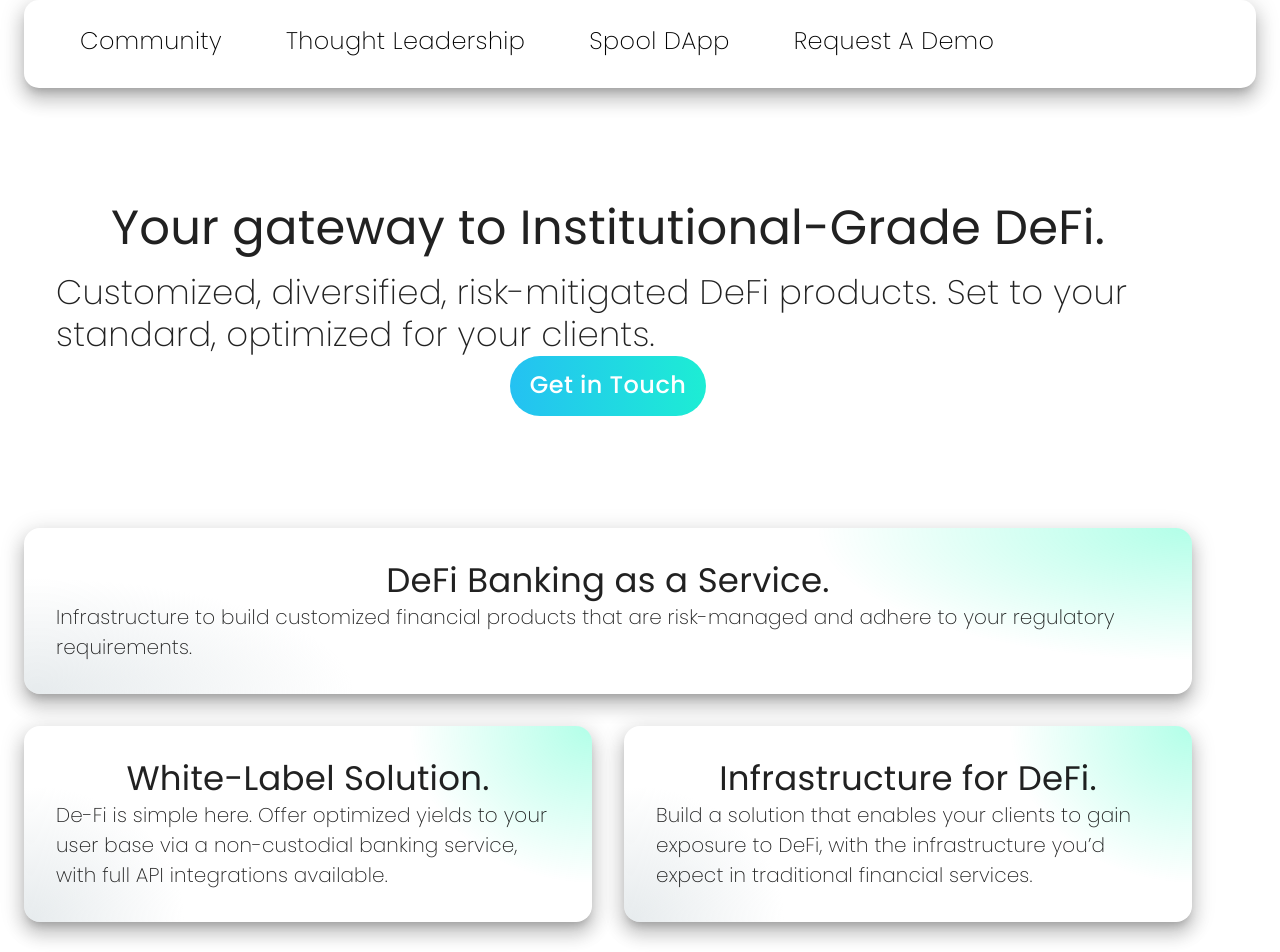
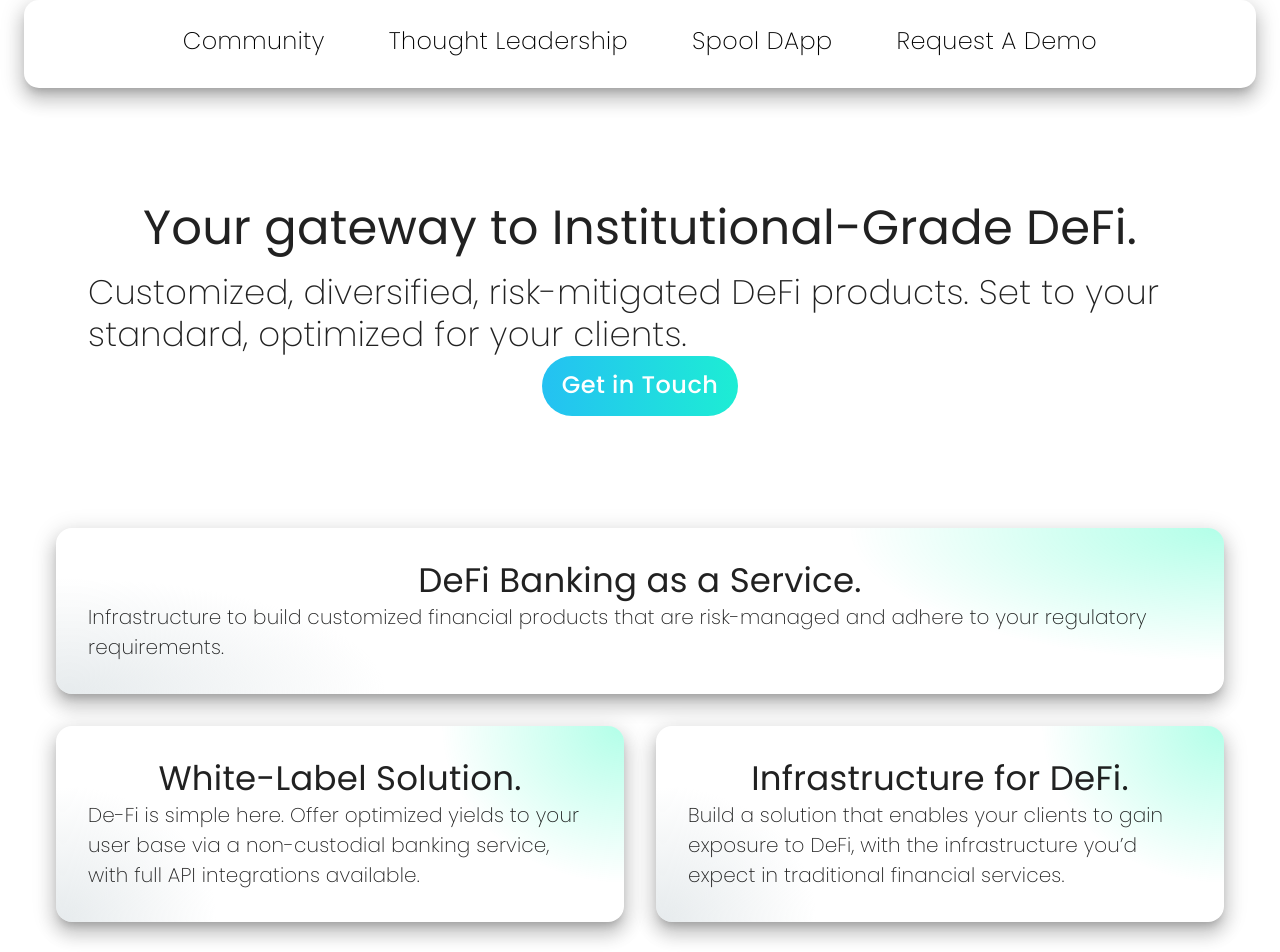
Before and after one commit to pequx/kalafior, a React (Create React App) app: page / in a window 1280 px wide. Shown: the top 952 px of the page. Built offline with nearby package versions, Linux system fonts and the light colour scheme.

Commit message:
adjusted grid

```diff
--- a/public/index.html
+++ b/public/index.html
@@ -6,7 +6,10 @@
     <link rel="manifest" href="%PUBLIC_URL%/manifest.json" />
   </head>
   <body>
-    <noscript>You need to enable JavaScript to run this app.</noscript>
+    <noscript>
+      <h1>Spool - Your Gateway to Insitutional DeFi</h1>
+      <p>You need to enable JavaScript to run this app.</p>
+    </noscript>
     <div id="root"></div>
   </body>
 </html>
--- a/src/component/Hero.tsx
+++ b/src/component/Hero.tsx
@@ -21,7 +21,7 @@ function Hero(dto:HeroDTO): JSX.Element {
                     boxShadow: 'none',
                     ...textAlignHelper('center'),
                     ...paddingHelper({ desktop: [4,4], mobile: [4,4]}),
-                    minHeight: theme.spacing(55),
+                    minHeight: theme.spacing(55)
                 }}
 
             >
--- a/src/config/settings.json
+++ b/src/config/settings.json
@@ -1,5 +1,5 @@
 {
-    "version": 4,
+    "version": 5,
     "defaultLocale": "en",
     "color": {
         "spoolBlue": "#1DEDD4",
@@ -7,11 +7,10 @@
     },
     "grid": {
         "spacing": 4,
-        "maxWidth": "lg",
-        "alignItems": "center"
+        "maxWidth": "lg"
     },
     "container": {
-        "maxWidth": false
+        "maxWidth": "xl"
     },
     "meta": {
         "charset": "utf-8",
--- a/src/helper/index.tsx
+++ b/src/helper/index.tsx
@@ -91,7 +91,6 @@ export const Component = (props: ComponentDTO):JSX.Element => {
                 component='section'
                 spacing={settings.grid.spacing}
                 maxWidth={settings.grid.maxWidth}
-                alignContent={settings.grid.alignItems}
             >
                 {items.map((item: string) =>
                     <Hero item={content[parent][item][locale]} key={uuidv4()}/>
@@ -102,7 +101,6 @@ export const Component = (props: ComponentDTO):JSX.Element => {
                 component='section'
                 spacing={settings.grid.spacing}
                 maxWidth={settings.grid.maxWidth}
-                alignContent={settings.grid.alignItems}
             >
                 {items.map((item: string) =>
                     <Teaser item={content[parent][item][locale]} key={uuidv4()}/>
@@ -112,6 +110,7 @@ export const Component = (props: ComponentDTO):JSX.Element => {
             return <Grid container
                 component='section'
                 spacing={settings.grid.spacing}
+                maxWidth={settings.grid.maxWidth}
             >
                 {items.map((item: string) =>
                     <Feature item={content[parent][item][locale]} key={uuidv4()}/>
@@ -121,6 +120,7 @@ export const Component = (props: ComponentDTO):JSX.Element => {
             return <Grid container
                 component='section'
                 spacing={settings.grid.spacing}
+                maxWidth={settings.grid.maxWidth}
             >
                 {items.map((item: string) =>
                     <Logos items={content[parent][item][locale]} key={uuidv4()}/>
@@ -130,6 +130,7 @@ export const Component = (props: ComponentDTO):JSX.Element => {
             return <Grid container
                 component='section'
                 spacing={settings.grid.spacing}
+                maxWidth={settings.grid.maxWidth}
             >
                 {items.map((item: string) =>
                     <People items={content[parent][item][locale]} key={uuidv4()}/>
@@ -139,6 +140,7 @@ export const Component = (props: ComponentDTO):JSX.Element => {
             return <Grid container
                 component='section'
                 spacing={settings.grid.spacing}
+                maxWidth={settings.grid.maxWidth}
             >
                 {items.map((item: string) =>
                     <Posts items={content[parent][item][locale]} key={uuidv4()}/>
--- a/src/theme.tsx
+++ b/src/theme.tsx
@@ -111,6 +111,14 @@ const theme:Theme = createTheme({
 
   },
   components: {
+    MuiContainer: {
+      styleOverrides: {
+        root: {
+          display: 'grid',
+          justifyItems: 'center'
+        }
+      }
+    },
     MuiPaper: {
       styleOverrides: {
         root: {
```
